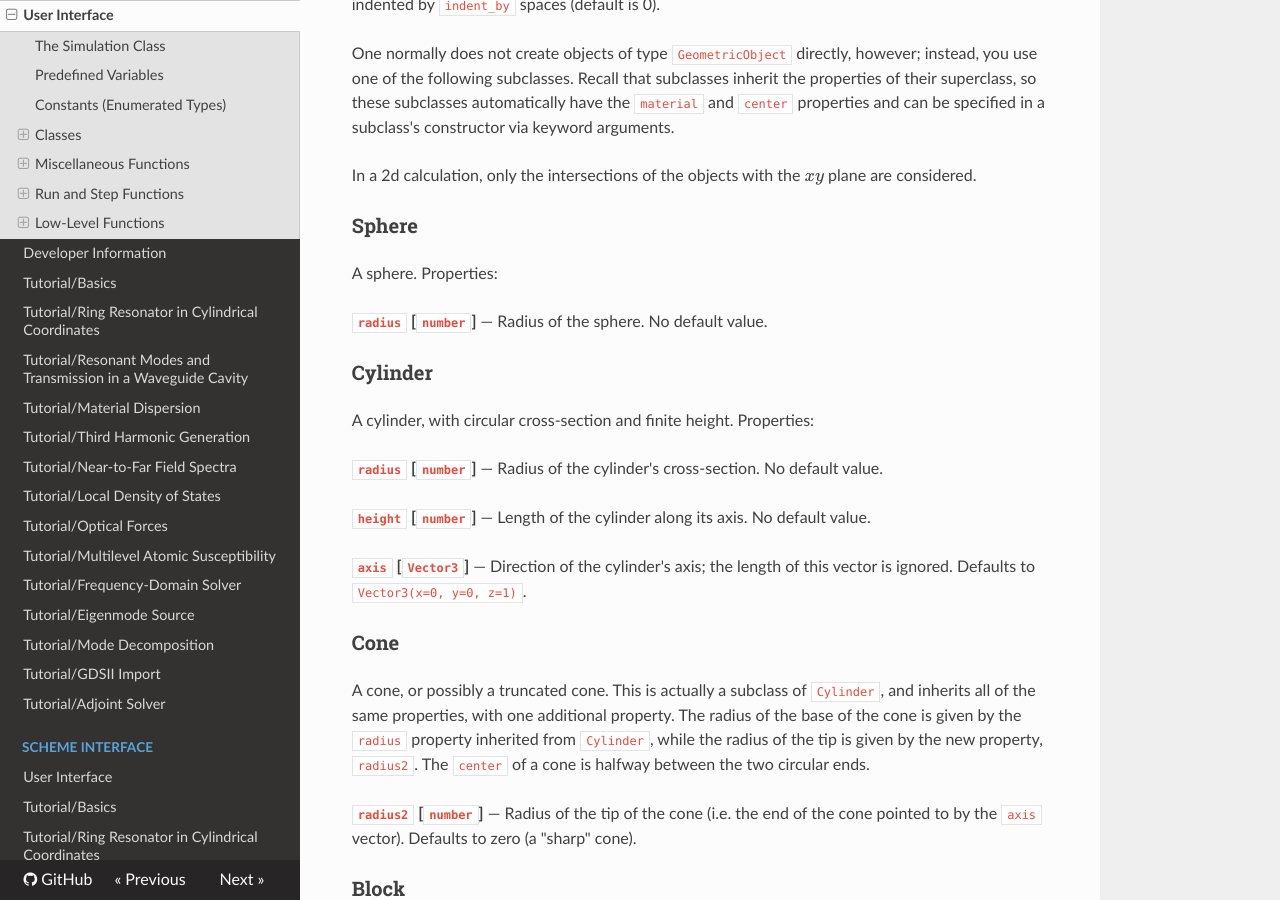
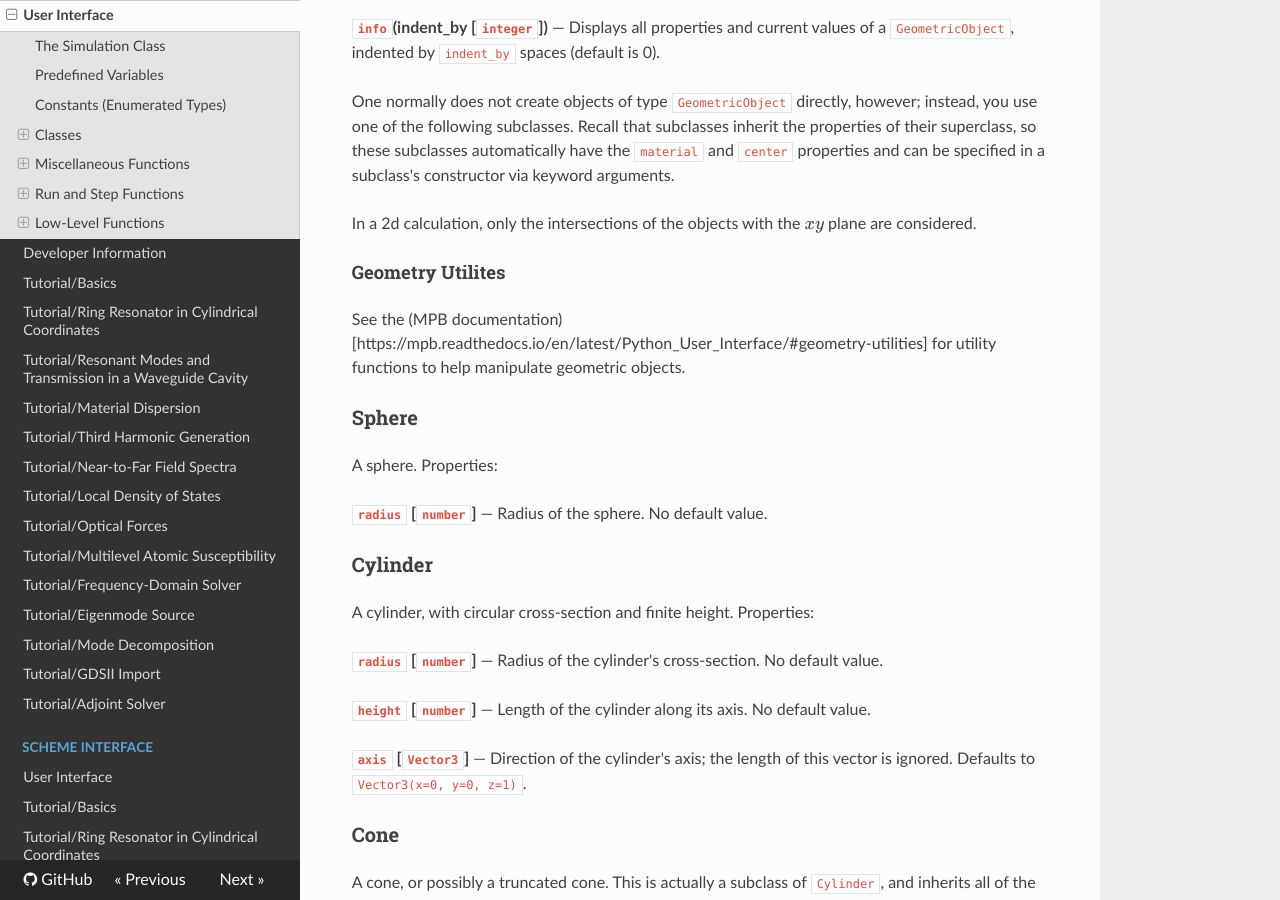
Before and after one commit to NanoComp/meep, an MkDocs documentation site: the page built from doc/docs/Python_User_Interface.md, in a window 1280 px wide and 900 px high, scrolled down 14622 px. Built offline with MkDocs 1.6.1, drawn with Linux system fonts in a browser that asks for light colours; nearby versions of some CDN libraries; formulas are drawn with MathJax 3; old or Windows-style settings are respelled for this version of MkDocs.

Commit message:
Link to MPB docs for geometry utilities

```diff
--- a/doc/docs/Python_User_Interface.md
+++ b/doc/docs/Python_User_Interface.md
@@ -502,6 +502,10 @@
 
 In a 2d calculation, only the intersections of the objects with the $xy$ plane are considered.
 
+#### Geometry Utilites
+
+See the (MPB documentation)[https://mpb.readthedocs.io/en/latest/Python_User_Interface/#geometry-utilities] for utility functions to help manipulate geometric objects.
+
 ### Sphere
 
 A sphere. Properties:
```
